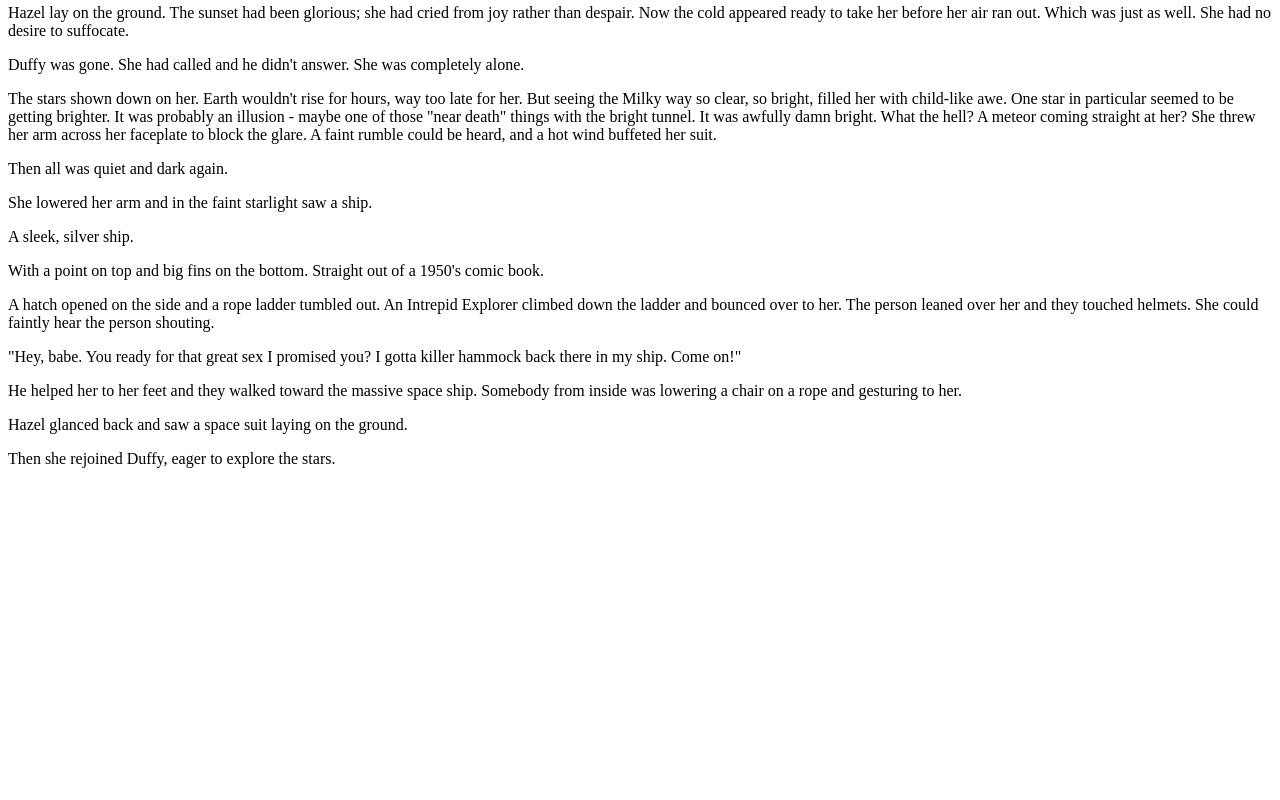
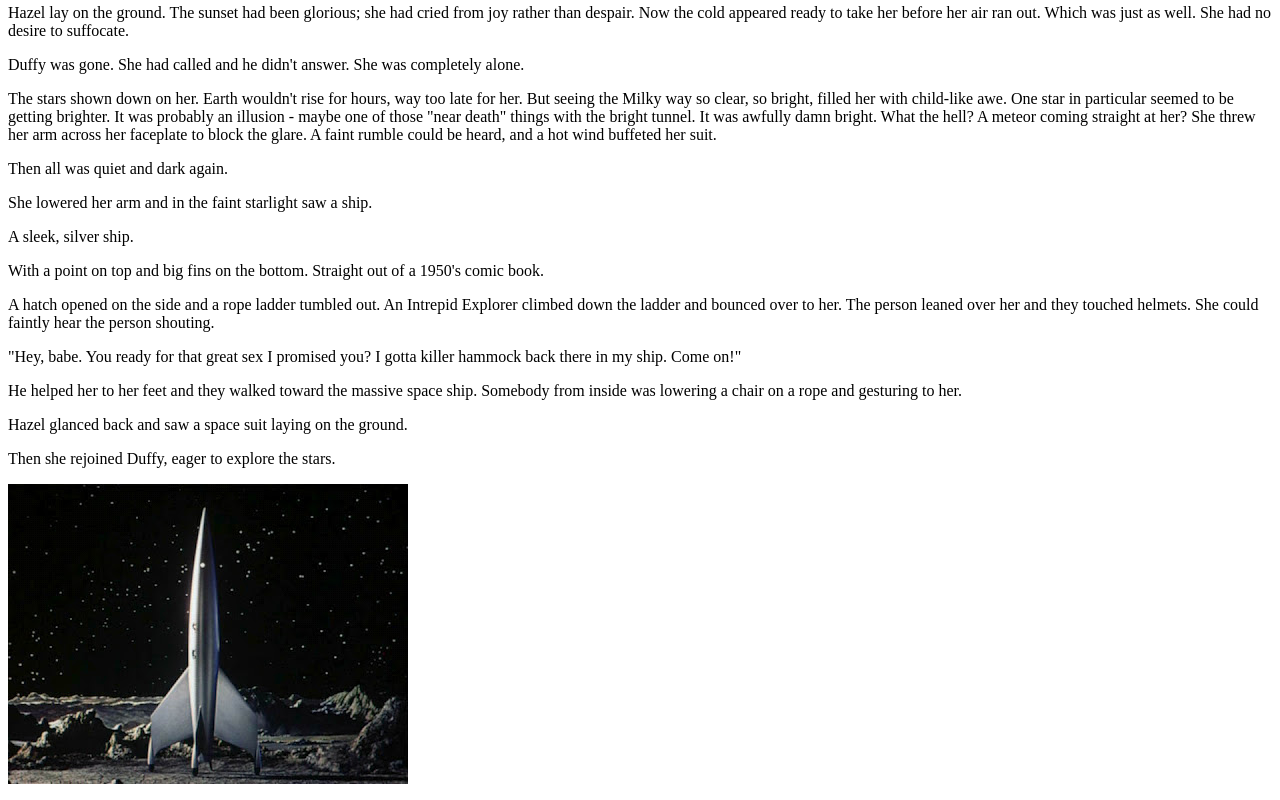
Before and after one commit to fordsfords/fordsfords.github.io, a plain HTML site: page ecc1.html in a window 1280 px wide. Shown: the part 7727-8527 px from the top of the page. Before the commit the page ends 8211 px from the top, so only its background shows below. Drawn offline with Linux system fonts and the light colour scheme.

Commit message:
ecc story pic

```diff
--- a/ecc1.html
+++ b/ecc1.html
@@ -564,4 +564,6 @@ He helped her to her feet and they walked toward the massive space ship.  Somebo
 Hazel glanced back and saw a space suit laying on the ground.
 <p>
 Then she rejoined Duffy, eager to explore the stars.
+<p>
+<img src="ship.jpg">
 </body></html>
```
